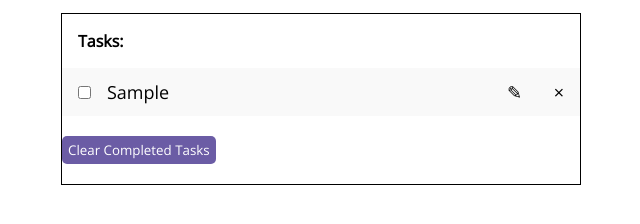
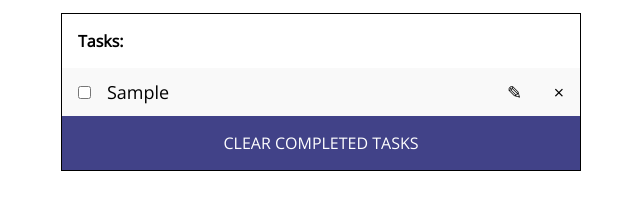
Before and after one commit to nsuarezcanton/todo-list-js, a plain HTML site: page phase_3/index.html in a window 1280 px wide. Both pictures are taken after typing "Sample" into the empty fields and a click on the button "ADD". Shown: the part 116-340 px from the top of the page, without its empty margins (319-959 px from the left). Drawn offline with nearby package versions, Linux system fonts and the light colour scheme.

Commit message:
improved clear selected tasks

```diff
--- a/phase_3/css/styles.css
+++ b/phase_3/css/styles.css
@@ -47,19 +47,18 @@ label[contenteditable=true] {
 	border-width: 1px;
 }
 
-#remove_selected_button {
+#remove_button_container {
 	display: none;
-	margin: 1.5em auto;
-	border-radius: 5px;
+	text-align: center;
+	text-transform: uppercase;
+	padding: 1em;
 	cursor: pointer;
-	line-height: 2em;
-	border: none;
-	background-color: #6B5CA5;
+	background-color: #414288;
 	color: #ffffff;
 }
 
-#remove_selected_button:hover {
-	background-color: #8579B5;
+#remove_button_container:hover {
+	background-color: #63649D;
 }
 
 .hidden_button {
--- a/phase_3/index.html
+++ b/phase_3/index.html
@@ -16,12 +16,9 @@
 				<h4>Tasks:</h4>
 				<ul id="task_list">
 				</ul>
-				<button onclick="removeSelected()"
-						type="button"
-						id="remove_selected_button"
-						class="hidden_button">
+				<div id="remove_button_container" onclick="removeSelected()">
 					Clear Completed Tasks
-				</button>
+				</div>
 			</div>
 		</div>
 		<script type="text/javascript" src="js/jquery-3.2.1.min.js"></script>
--- a/phase_3/js/todo_list.js
+++ b/phase_3/js/todo_list.js
@@ -56,12 +56,13 @@ function removeSelected() {
 	$("#task_list li").each(function(index, element) {
 		var taskItem = $(element);
 		if (taskItem.hasClass("checked")) {
-			taskItem.remove()
-		}
-
-		// Hide "Clear Completed Tasks" if there are no tasks on the list.
-		if ($("#task_list li").length == 0) {
-			toggleRemoveCheked();
+			taskItem.fadeOut(function() {
+				$(this).remove();
+				// Hide "Clear Completed Tasks" if there are no tasks on the list.
+				if ($("#task_list li").length == 0) {
+					toggleRemoveCheked();
+				}
+			});
 		}
 	})
 }
@@ -113,8 +114,6 @@ function newEditButton() {
 
 //
 function toggleRemoveCheked() {
-	var removeSelectedButton = $("#remove_selected_button");
-	removeSelectedButton.fadeToggle(function() {
-		removeSelectedButton.toggleClass("hidden_button visible_button");
-	});
+	var removeSelectedButton = $("#remove_button_container");
+	removeSelectedButton.fadeToggle();
 }
```
